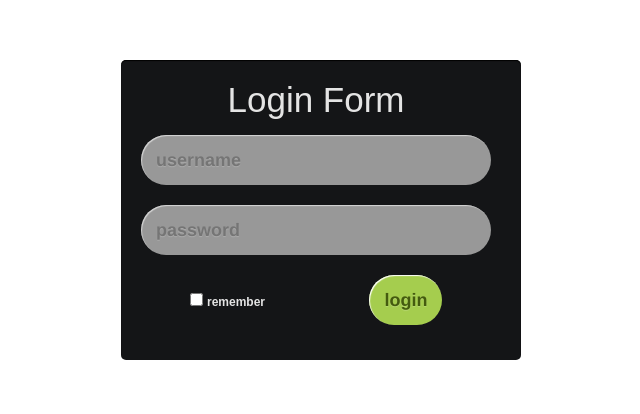
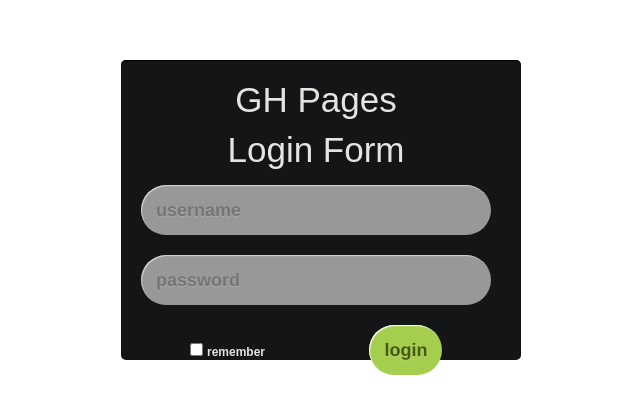
Before and after one commit to franklinfinger/jankchatapp, a website: page index.html in a window 1280 px wide. Shown: the part 198-612 px from the top of the page, without its empty margins (319-959 px from the left). Drawn offline with Linux system fonts and the light colour scheme; no server answers.

Commit message:
initial commit gh pages

```diff
--- a/index.html
+++ b/index.html
@@ -8,6 +8,7 @@
   <body>
     <div class="login-wrapper">
       <div class="login-form-container">
+        <h1>GH Pages</h1>
         <h1>Login Form</h1>
         <form class="login-form">
             <input type="text" id="username" name="username" placeholder="username">
```
